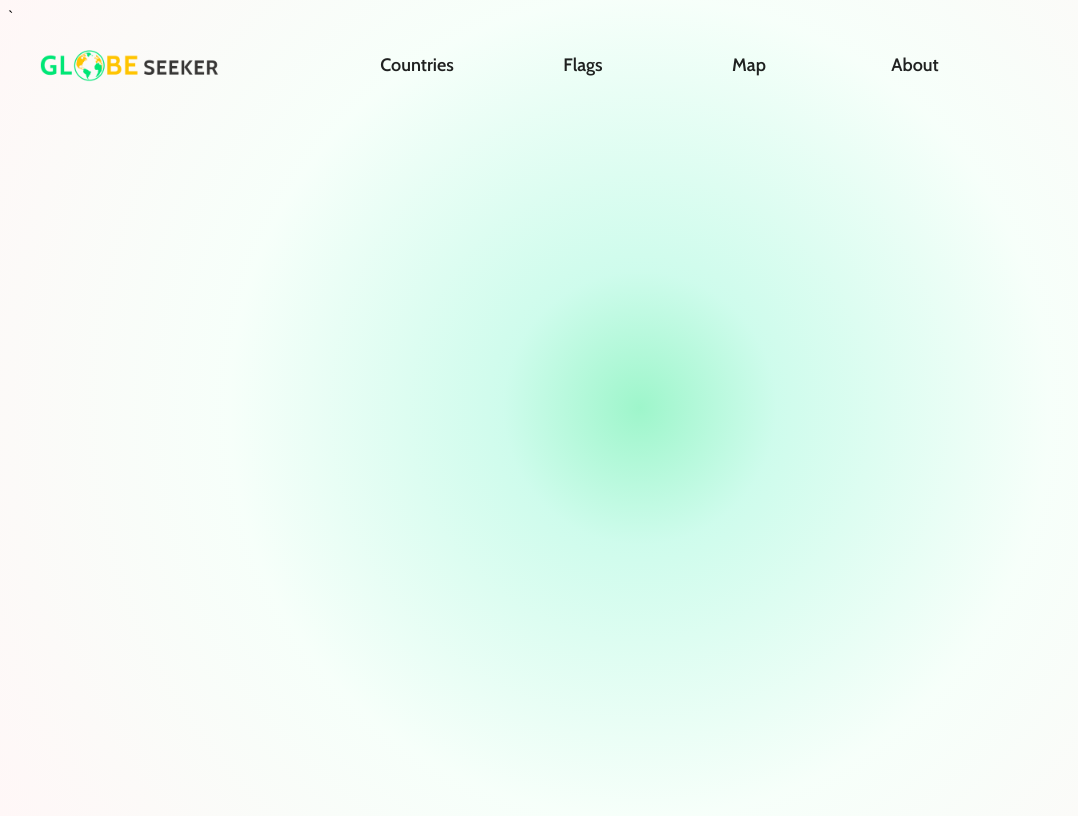
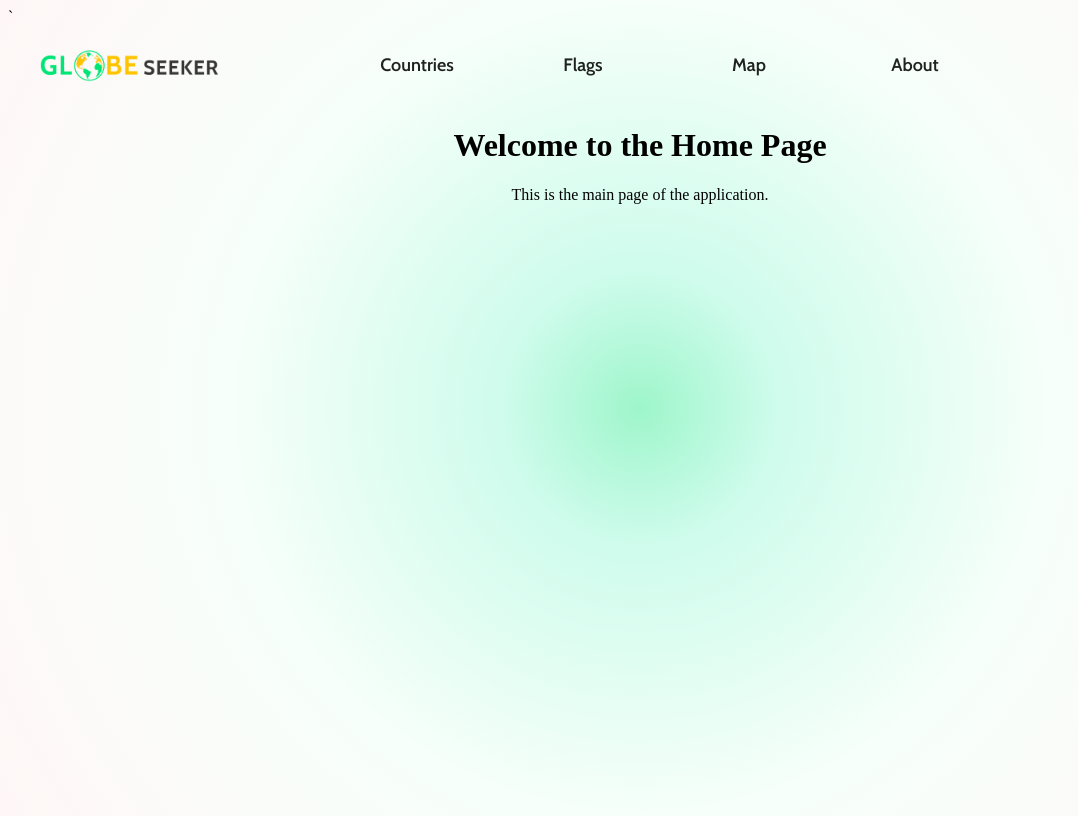
Before and after one commit to ShachiruRashmika2/Globe-Seeker, a React (Vite) app in the folder client/: page / in a window 1280 px wide. Shown: the whole page, without its empty margins (0-1078 px from the left). Built offline with nearby package versions, Linux system fonts and the light colour scheme.

Commit message:
"Create Layout"

```diff
--- a/client/src/App.jsx
+++ b/client/src/App.jsx
@@ -1,8 +1,7 @@
 import { useState } from 'react'
 import { BrowserRouter, Routes, Route } from 'react-router-dom'
 import './App.css'
-import WorldMap from './components/worldMap';
-import Navbar from './components/Navbar';
+import Layout from './Layout/Layout';
 import { createTheme,ThemeProvider } from '@mui/material';
 import { amber, teal } from '@mui/material/colors';
 const theme=createTheme({
@@ -30,7 +29,8 @@ const theme=createTheme({
 
 });
 
-
+//importing Pages
+import Home from './pages/Home';
 
 
 function App() {
@@ -40,7 +40,12 @@ function App() {
     <ThemeProvider theme={theme}>
     <BrowserRouter>
     <Routes>
-     <Route path='/' element={<Navbar/>}/>
+     <Route path='/' element={<Layout/>}>
+
+          <Route index element={<Home/>} />
+
+
+     </Route>
     </Routes>
     </BrowserRouter>
     </ThemeProvider>
--- /dev/null
+++ b/client/src/Layout/Layout.jsx
@@ -0,0 +1,15 @@
+import React from 'react';
+import { Outlet } from 'react-router-dom';
+import Navbar from '../components/Navbar';
+const Layout = () => {
+    return (
+        <div>
+            <Navbar />
+
+                <Outlet />
+
+        </div>
+    );
+};
+
+export default Layout;
--- /dev/null
+++ b/client/src/pages/Home.jsx
@@ -0,0 +1,12 @@
+
+
+const Home = () => {
+    return (
+        <div>
+            <h1>Welcome to the Home Page</h1>
+            <p>This is the main page of the application.</p>
+        </div>
+    );
+};
+
+export default Home;
```
Also changed, not shown: client/src/components/Map/worldMap.jsx (renamed from client/src/components/worldMap.jsx), client/src/components/home/MyGlobe.jsx (renamed from client/src/components/MyGlobe.jsx).
